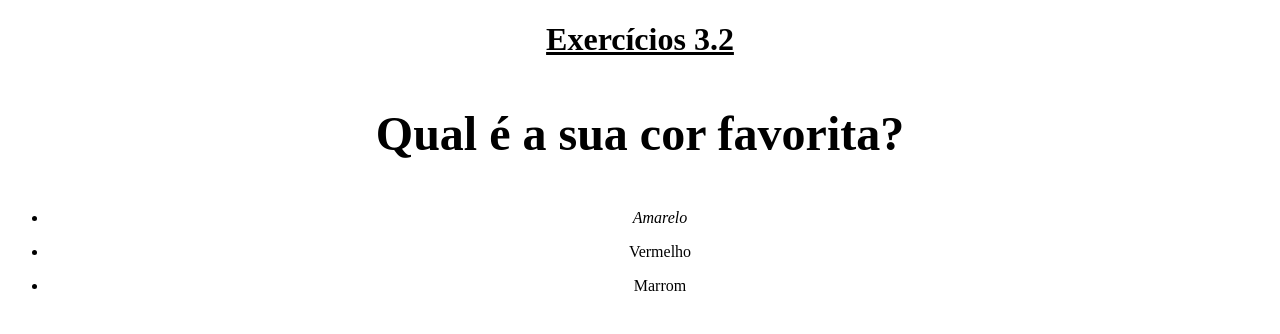
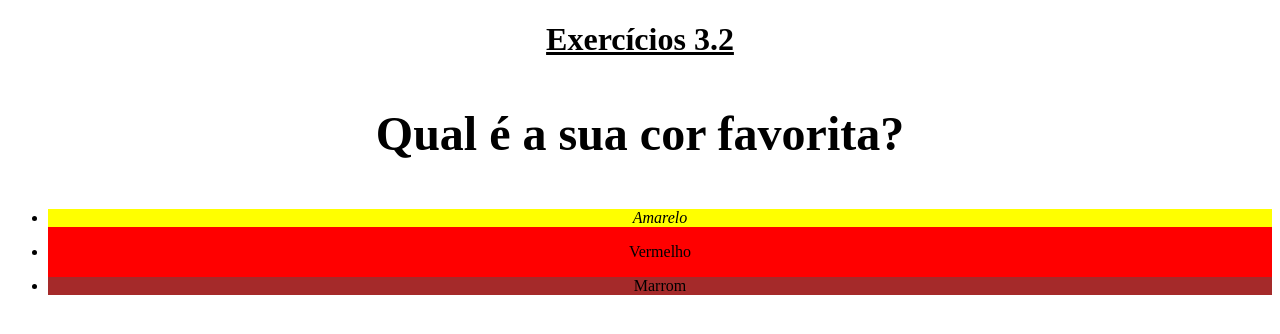
Before and after one commit to viniciusoliveirabittencourt/trybe-exercises, a plain HTML site: page exercises/bloco_3/dia_2/2_index.html in a window 1280 px wide. Drawn offline with Linux system fonts and the light colour scheme.

Commit message:
commit adicionando backgorund color

```diff
--- a/exercises/bloco_3/dia_2/2_index.html
+++ b/exercises/bloco_3/dia_2/2_index.html
@@ -18,9 +18,14 @@
         }
         li:nth-child(1){
             font-style:italic;
+            background-color: yellow;
         }
         li:nth-child(2){
             line-height: 50px;
+            background-color: red;
+        }
+        li:nth-child(3){
+            background-color: brown;
         }
     </style>
   </head>
```
